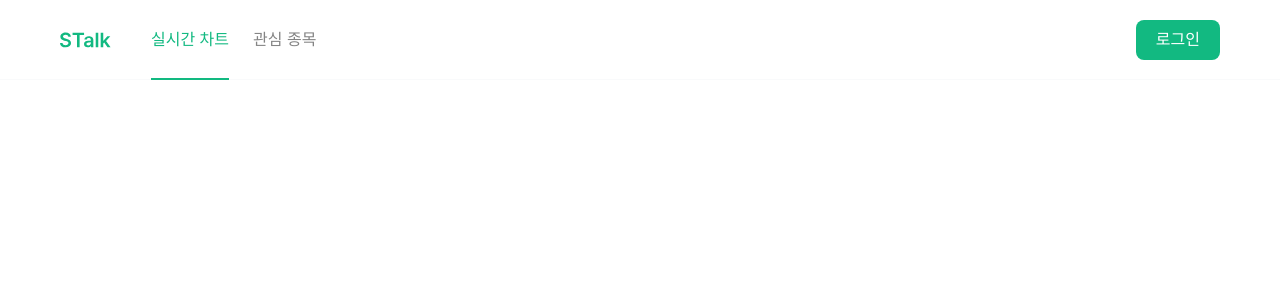
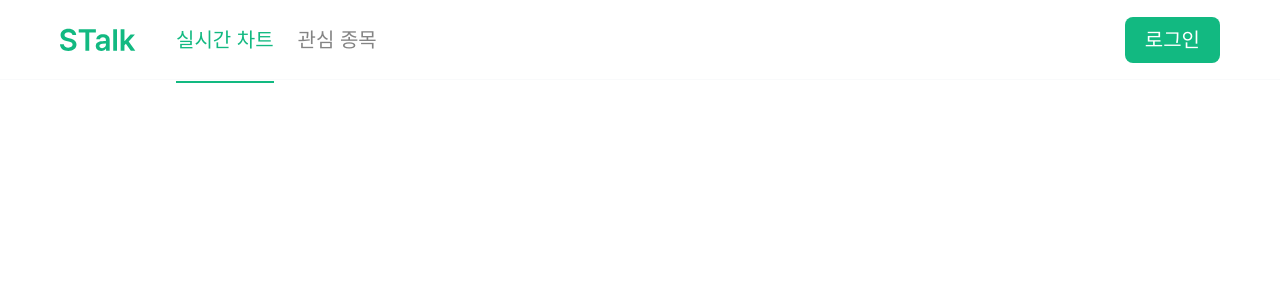
Before and after one commit to STalk-1/STalk_Front, a React (Vite) app: page / in a window 1280 px wide. Shown: the top 300 px of the page. Built offline with nearby package versions, Linux system fonts and the light colour scheme; a web font is replaced by a local one.

Commit message:
💄[design]: md, lg에서의 header 컴포넌트 글꼴 크기 및 로고 크기 변경

```diff
--- a/src/components/layout/Header/index.tsx
+++ b/src/components/layout/Header/index.tsx
@@ -5,17 +5,23 @@ function Header() {
     <header className="border-bg h-20 w-full border-b bg-white">
       <nav className="mx-auto flex h-full w-full max-w-300 items-center justify-between px-5 md:justify-start md:gap-10">
         <h1>
-          <Logo width={51} height={24} />
+          <Logo
+            className="md:h-9 md:w-19 lg:h-9 lg:w-19"
+            width={51}
+            height={24}
+          />
         </h1>
         <ul className="flex items-center gap-6">
-          <li className="typo-12-medium relative text-green-500 after:absolute after:-bottom-7 after:left-0 after:h-0.5 after:w-full after:bg-green-500 after:content-['']">
+          <li className="typo-12-medium md:typo-20-medium lg:typo-20-medium relative text-green-500 after:absolute after:-bottom-7 after:left-0 after:h-0.5 after:w-full after:bg-green-500 after:content-['']">
             실시간 차트
           </li>
-          <li className="typo-12-medium text-grey-500">관심 종목</li>
+          <li className="typo-12-medium text-grey-500 md:typo-20-medium lg:typo-20-medium">
+            관심 종목
+          </li>
         </ul>
         <button
           type="button"
-          className="typo-12-medium rounded-lg bg-green-500 px-5 py-2 text-white md:ml-auto"
+          className="typo-12-medium md:typo-20-medium lg:typo-20-medium rounded-lg bg-green-500 px-5 py-2 text-white md:ml-auto"
         >
           로그인
         </button>
--- a/src/styles/fonts.css
+++ b/src/styles/fonts.css
@@ -4,6 +4,11 @@
 
 @utility typo-20-medium {
   font-size: 20px;
+  font-weight: var(--font-weight-medium);
+}
+
+@utility typo-12-medium {
+  font-size: 12px;
   font-weight: var(--font-weight-medium);
 }
 
```
